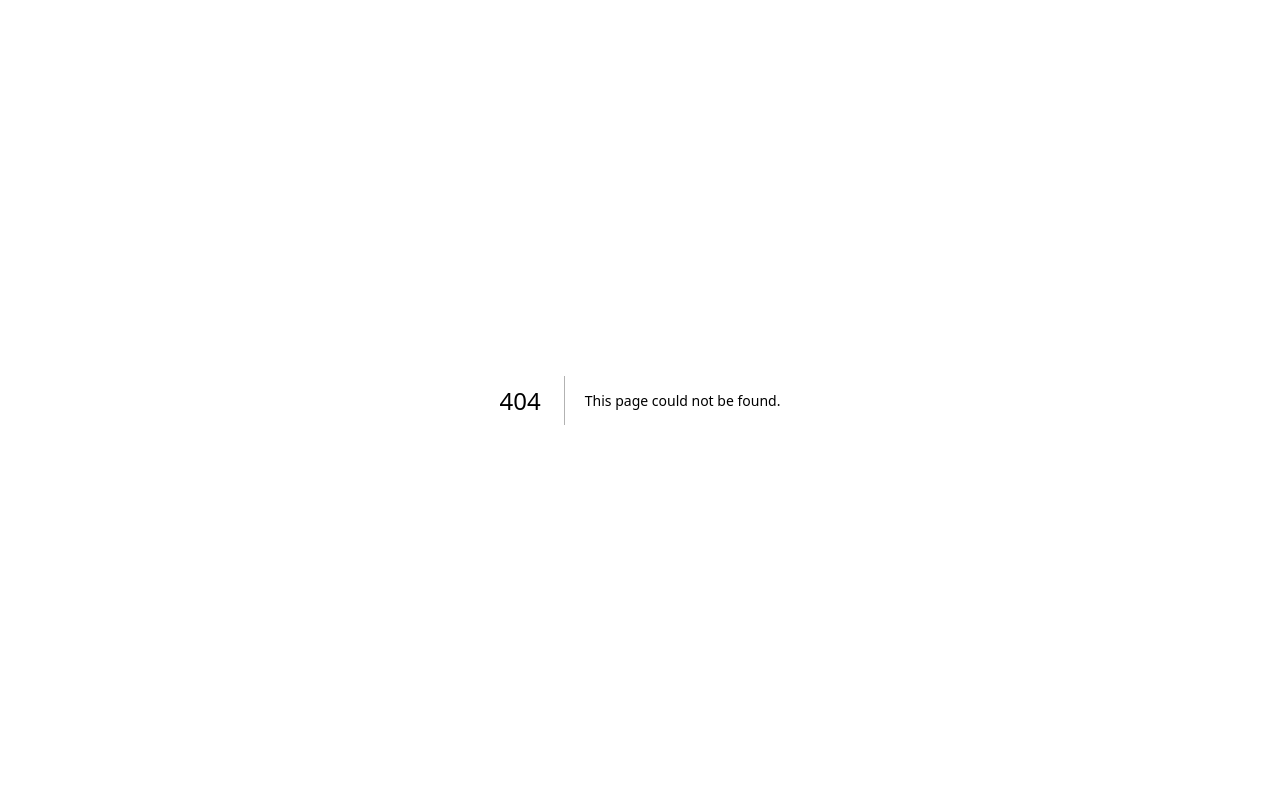
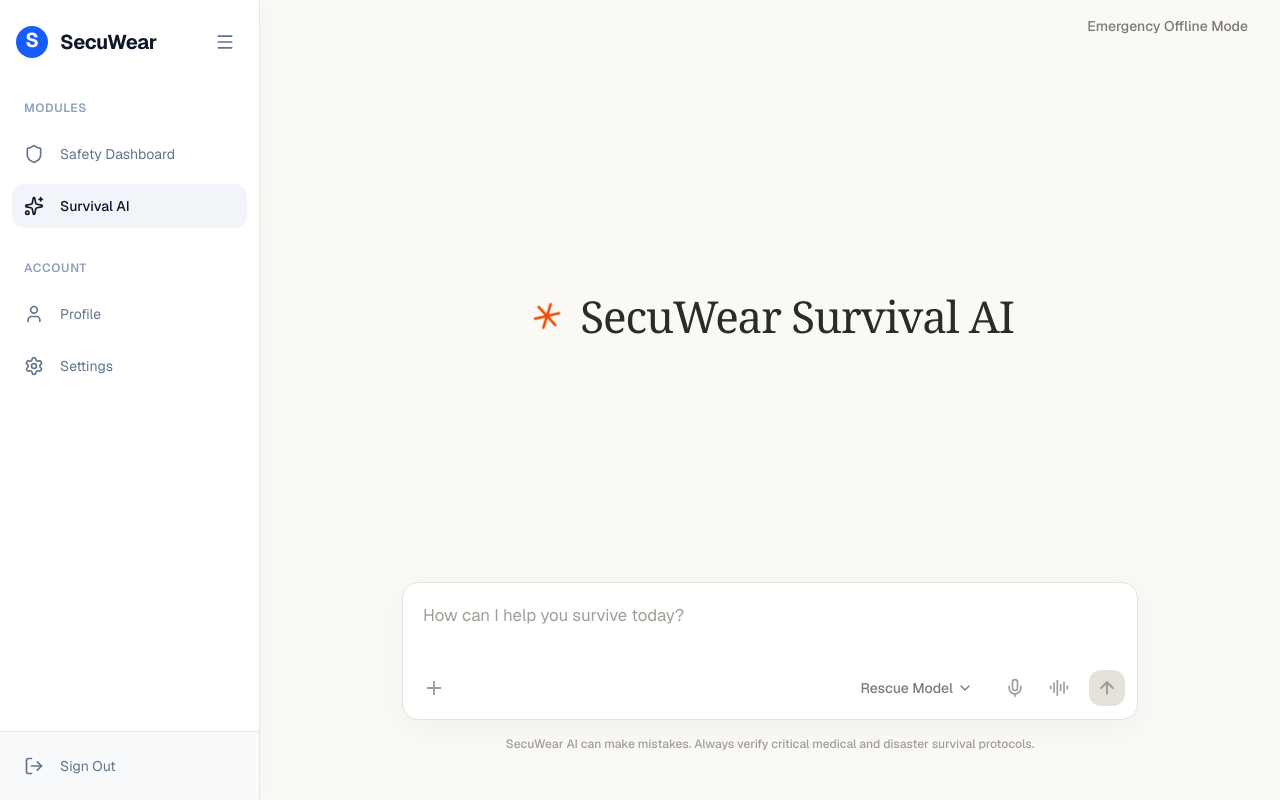
Before and after one commit to kaidexcli/Secuwear, a Next.js app in the folder main/: page /ai in a window 1280 px wide. Before the commit this address had no page. Built offline with nearby package versions, Linux system fonts and the light colour scheme.

Commit message:
Added UI for AI

```diff
--- /dev/null
+++ b/main/app/(user)/ai/page.tsx
@@ -0,0 +1,99 @@
+"use client"
+
+import { useState } from 'react'
+import { motion } from 'framer-motion'
+import { Plus, Mic, AudioLines, ChevronDown, Asterisk, ArrowUp } from 'lucide-react'
+import Sidebar from '@/components/dashboard/Sidebar'
+
+export default function SurvivalAIPage() {
+  const [isSidebarOpen, setIsSidebarOpen] = useState(true)
+  const [prompt, setPrompt] = useState("")
+
+  return (
+    <div className="flex h-screen bg-[#FAF9F6] text-slate-800 font-sans overflow-hidden">
+
+      {/* Sidebar - We pass empty map props since this page doesn't use the map */}
+      <Sidebar
+        isSidebarOpen={isSidebarOpen}
+        setIsSidebarOpen={setIsSidebarOpen}
+      />
+
+      <main className="flex-1 flex flex-col items-center relative h-full">
+
+        {/* Top Right Controls (Optional Placeholder for user profile/upgrade) */}
+        <div className="absolute top-4 right-8 flex gap-4 text-sm font-medium text-[#7D7B74]">
+           <button className="hover:text-[#2D2B2A] transition-colors">Emergency Offline Mode</button>
+        </div>
+
+        {/* Center Greeting Area */}
+        <div className="flex-1 w-full max-w-3xl flex flex-col justify-center px-4 pb-32">
+          <motion.div
+            initial={{ opacity: 0, y: 15 }}
+            animate={{ opacity: 1, y: 0 }}
+            transition={{ duration: 0.6, ease: "easeOut" }}
+            className="flex flex-col items-center text-center mb-8"
+          >
+            <div className="flex items-center justify-center gap-3 mb-2">
+              <Asterisk className="text-orange-600 animate-[spin_10s_linear_infinite]" size={42} strokeWidth={1.5} />
+              <h1 className="text-[2.75rem] font-serif text-[#2D2B2A] tracking-tight">
+                SecuWear Survival AI
+              </h1>
+            </div>
+          </motion.div>
+        </div>
+
+        {/* Input Area (Fixed to bottom center) */}
+        <div className="absolute bottom-12 w-full max-w-3xl px-4">
+          <div className="bg-white border border-[#E5E3D9] rounded-2xl shadow-[0_8px_30px_rgb(0,0,0,0.04)] p-3 flex flex-col transition-shadow focus-within:shadow-[0_8px_30px_rgb(0,0,0,0.08)]">
+
+            <textarea
+              value={prompt}
+              onChange={(e) => setPrompt(e.target.value)}
+              placeholder="How can I help you survive today?"
+              className="w-full bg-transparent resize-none outline-none text-[1.05rem] placeholder:text-[#A09E96] text-[#2D2B2A] min-h-15 p-2"
+              rows={2}
+            />
+
+            <div className="flex items-center justify-between mt-2">
+              {/* Left Attach Button */}
+              <button className="p-2 text-[#A09E96] hover:bg-[#F2F0E9] rounded-xl transition-colors">
+                <Plus size={22} strokeWidth={2} />
+              </button>
+
+              {/* Right Action Buttons */}
+              <div className="flex items-center gap-2">
+
+                {/* Model Selector */}
+                <div className="flex items-center gap-1 text-sm text-[#7D7B74] font-medium px-2 py-1.5 hover:bg-[#F2F0E9] rounded-lg cursor-pointer transition-colors mr-2">
+                  Rescue Model <ChevronDown size={16} />
+                </div>
+
+                <button className="p-2 text-[#A09E96] hover:bg-[#F2F0E9] rounded-xl transition-colors">
+                  <Mic size={20} />
+                </button>
+                <button className="p-2 text-[#A09E96] hover:bg-[#F2F0E9] rounded-xl transition-colors">
+                  <AudioLines size={20} />
+                </button>
+
+                {/* Submit Button (Changes color when typing) */}
+                <button
+                  className={`p-2 rounded-xl transition-colors ml-1 ${
+                    prompt.length > 0 ? 'bg-orange-600 text-white shadow-sm' : 'bg-[#E5E3D9] text-[#A09E96]'
+                  }`}
+                >
+                  <ArrowUp size={20} strokeWidth={2.5} />
+                </button>
+              </div>
+            </div>
+
+          </div>
+
+          <p className="text-center text-xs text-[#A09E96] mt-4 font-medium">
+            SecuWear AI can make mistakes. Always verify critical medical and disaster survival protocols.
+          </p>
+        </div>
+
+      </main>
+    </div>
+  )
+}
```
